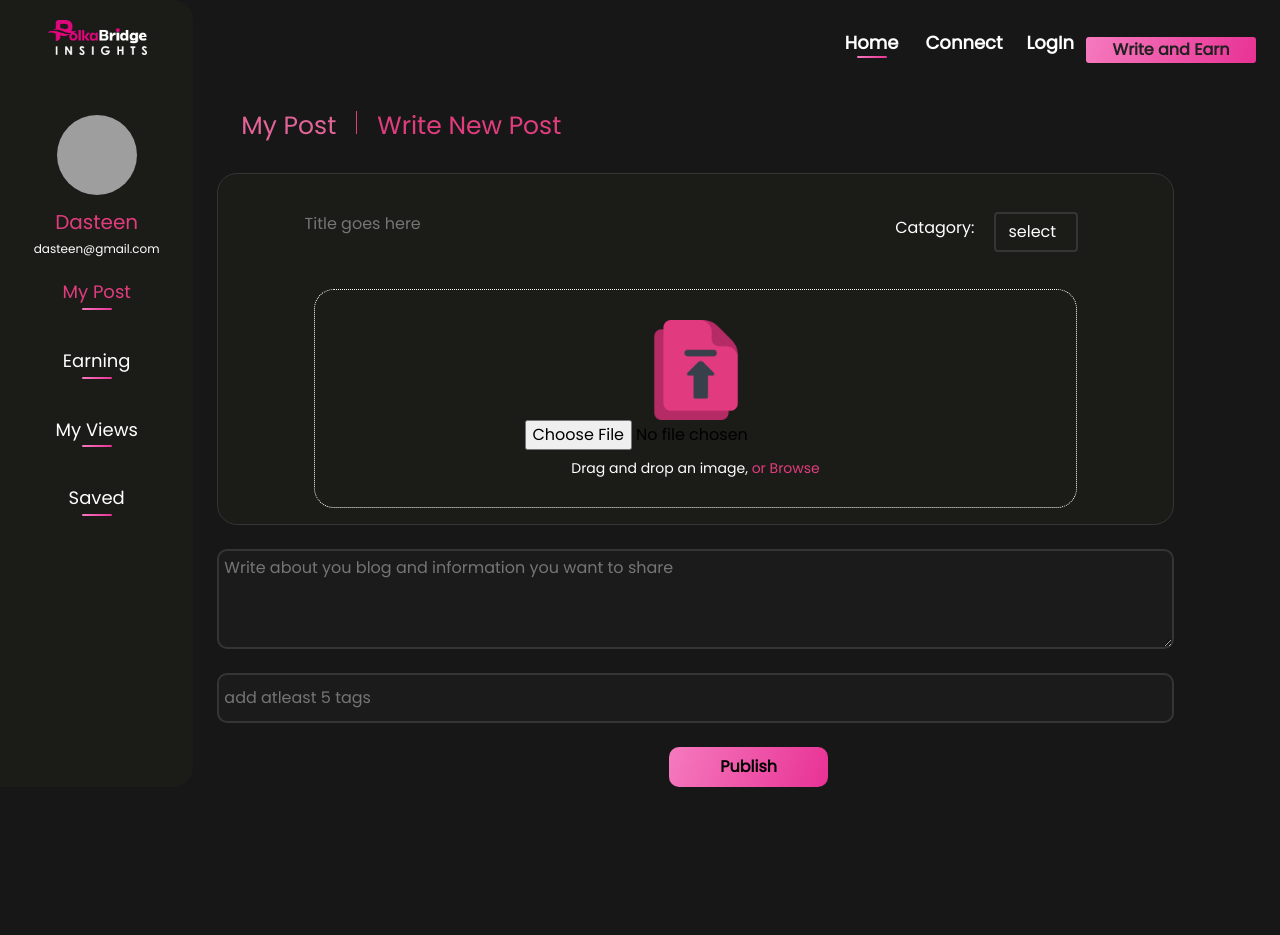
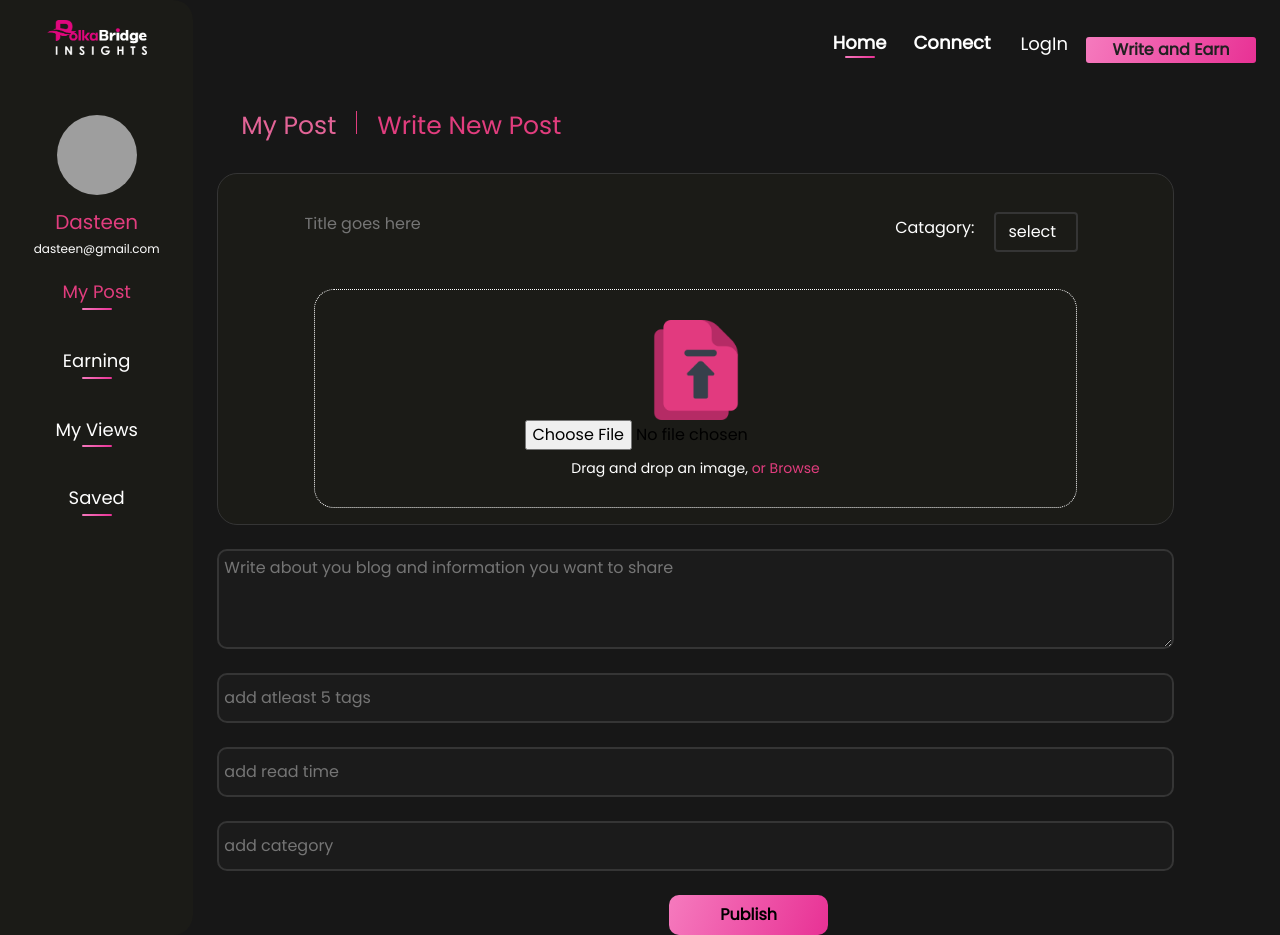
Before and after one commit to cyclese96/polkabridge-insights, a React (Create React App) app: page /writepost in a window 1280 px wide. Shown: the top 935 px of the page. Before the commit the page ends 800 px from the top, so only its background shows below. Built offline with nearby package versions, Linux system fonts and the light colour scheme; grey boxes are pictures that could not be loaded.

Commit message:
my post integeration and sigout also adding fields

```diff
--- a/src/common/Navbar.js
+++ b/src/common/Navbar.js
@@ -1,7 +1,10 @@
-import React from "react";
+import React, { useState } from "react";
 import { makeStyles } from "@mui/styles";
 import logo from "../assets/Logo.png";
 import { Link } from "react-router-dom";
+import { logout } from '../../src/actions/auth';
+import { connect } from 'react-redux';
+import PropTypes from 'prop-types';
 
 const useStyles = makeStyles((theme) => ({
   profileImage: {
@@ -56,6 +59,20 @@ const useStyles = makeStyles((theme) => ({
 
 function Navbar() {
   const classes = useStyles();
+  const [isLoggedin, setIsLoggedin] = useState(false);
+
+  const login = (e) => {
+    e.preventDefault();
+    localStorage.setItem('token-info', JSON.stringify());
+    setIsLoggedin(true);
+
+  };
+
+  const logout =  ({ auth: { isAuthenticated }, logout })=> {
+    localStorage.removeItem('token-info');
+    setIsLoggedin(false);
+  }
+
   return (
     <div className="row p-4">
       <div className="d-flex justify-content-end">
@@ -69,12 +86,23 @@ function Navbar() {
             <div className={classes.navText}>Connect</div>
             <span className={classes.divder} />
             </div>
+            <div className="d-flex row justify-content-center">
+              <div className={classes.navText}>
+              {!isLoggedin ? (
             <Link to="/" style={{ textDecoration: "none" }}>
-            <div className="d-flex row justify-content-center">
-              <div className={classes.navText}>LogIn</div>
+                  <button type="submit" onClick={login} style={{border:"none", color:"white", backgroundColor:"transparent"}}>
+                  LogIn
+                </button>
+                </Link>
+                 ) : (
+                  <>
+                  <button onClick={logout} style={{border:"none", color:"white", backgroundColor:"transparent"}}>Logout</button>
+                </>
+              )}
+              </div>
               <span className={classes.divder} />
               </div>
-            </Link>
+
           </div>
           <Link to="/writepost" style={{ textDecoration: "none" }}>
           <div className="d-flex row justify-content-center">
@@ -85,7 +113,14 @@ function Navbar() {
         </div>
       </div>
     </div>
-  );
-}
+  )}
+Navbar.propTypes = {
+  logout: PropTypes.func.isRequired,
+  auth: PropTypes.object.isRequired
+};
 
-export default Navbar;
+const mapStateToProps = (state) => ({
+  auth: state.auth
+});
+
+export default connect(mapStateToProps, { logout })(Navbar);
--- a/src/pages/Admin/Auth/LogIn.js
+++ b/src/pages/Admin/Auth/LogIn.js
@@ -15,9 +15,11 @@ const useStyles = makeStyles((theme) => ({
   login: {
     color: " #E13D7E",
     textDecoration: "none",
+
   },
   signUp: {
     color: " white",
+    cursour: 'pointer',
   },
   divider: {
     color: " #E13D7E",
@@ -99,7 +101,7 @@ const useStyles = makeStyles((theme) => ({
   },
 }));
 
-const Login = ({ loginUser, isAuthenticated }) => {
+const Login = ({ loginUser, logout, isAuthenticated }) => {
   const classes = useStyles();
   const [formData, setFormData] = useState({
     email: "",
@@ -186,8 +188,9 @@ const Login = ({ loginUser, isAuthenticated }) => {
                 type="submit"
                 value="Login"
               >
-                Log in{" "}
+                Log in
               </button>
+
             </div>
           </form>
         </div>
--- a/src/pages/Admin/Dashboard/ArticleCard.js
+++ b/src/pages/Admin/Dashboard/ArticleCard.js
@@ -90,7 +90,7 @@ function ArticleCard({news}) {
           <div className="col-md-2 mb-4 mt-0">
             <img
               className={classes.profileImage}
-              src=      {news.image}
+              src= {news.image}
               alt="image-logo"
             />
           </div>
--- a/src/pages/Admin/Dashboard/LivePost.js
+++ b/src/pages/Admin/Dashboard/LivePost.js
@@ -1,6 +1,5 @@
 import React from "react";
 import { makeStyles } from "@mui/styles";
-import logo from "../../../assets/Logo.png";
 import ArticleCard from "./ArticleCard";
 import PostSideBar from "../../../common/PostSideBar";
 import Navbar from "../../../common/Navbar";
@@ -98,8 +97,7 @@ function LivePost() {
           </div>
         </div>
         <ArticleCard />
-        <ArticleCard />
-        <ArticleCard />
+
       </div>
     </div>
   );
--- a/src/pages/Admin/Dashboard/WritePost.js
+++ b/src/pages/Admin/Dashboard/WritePost.js
@@ -130,6 +130,8 @@ function WritePost({ addPost }) {
     title: "",
     content: "",
     tags: "",
+    category:"",
+    readTime: "",
   });
   const [imageFile, setImage] = useState(null);
   const [imageName, setImageName] = useState("");
@@ -142,8 +144,8 @@ function WritePost({ addPost }) {
     data.append("content", formData.content);
     data.append("tags", formData.tags);
     data.append("image", imageFile);
-    data.append("category", "crypto");
-    data.append("readTime", "2 mins");
+    data.append("category", formData.category);
+    data.append("readTime", formData.readTime);
     addPost(data);
   };
 
@@ -253,7 +255,6 @@ function WritePost({ addPost }) {
                   </div>
                 </div>
               </div>
-
               <div className=" d-flex justify-content-start mt-4">
                 <textarea
                   type="textarea"
@@ -272,6 +273,24 @@ function WritePost({ addPost }) {
                   value={formData.tags}
                   onChange={onChange}
                   placeholder="add atleast 5 tags"
+                />
+              </div>
+              <div className="d-flex justify-content-start mt-4">
+                <input
+                  className={classes.inputTags}
+                  name="readTime"
+                  value={formData.readTime}
+                  onChange={onChange}
+                  placeholder="add read time"
+                />
+              </div>{" "}
+              <div className="d-flex justify-content-start mt-4">
+                <input
+                  className={classes.inputTags}
+                  name="category"
+                  value={formData.category}
+                  onChange={onChange}
+                  placeholder="add category"
                 />
               </div>
             </div>
```
Also changed, not shown: src/pages/Admin/Dashboard/Dashboard.js (+13 -17 lines).
